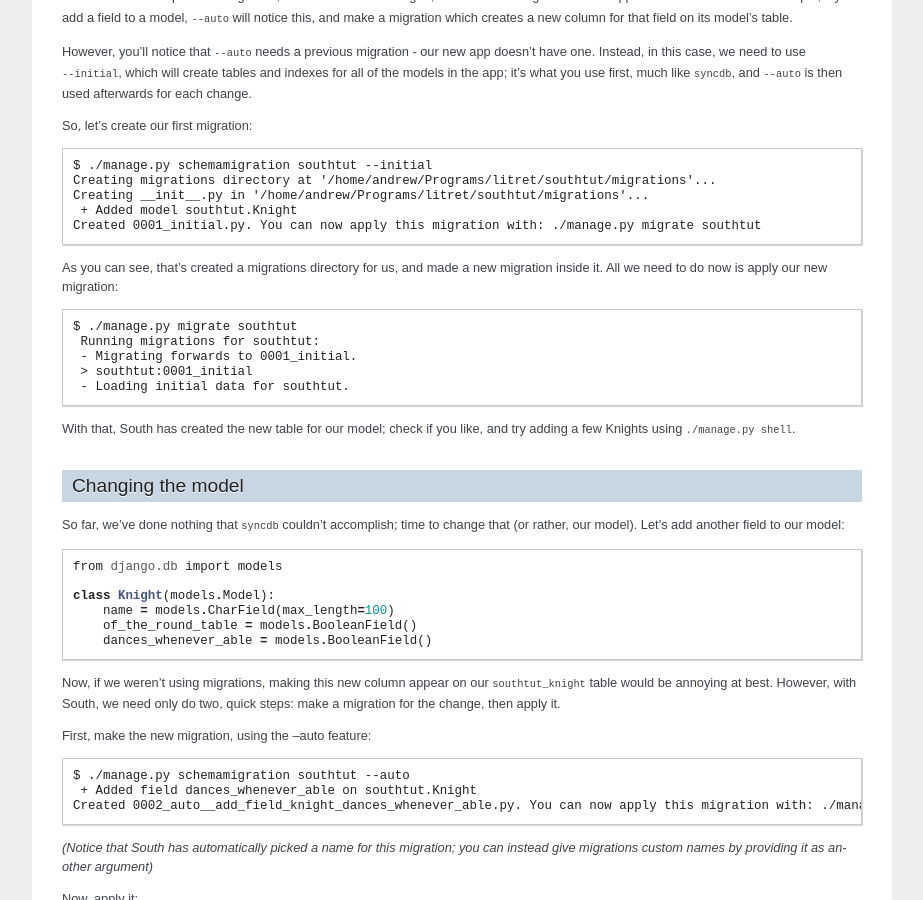
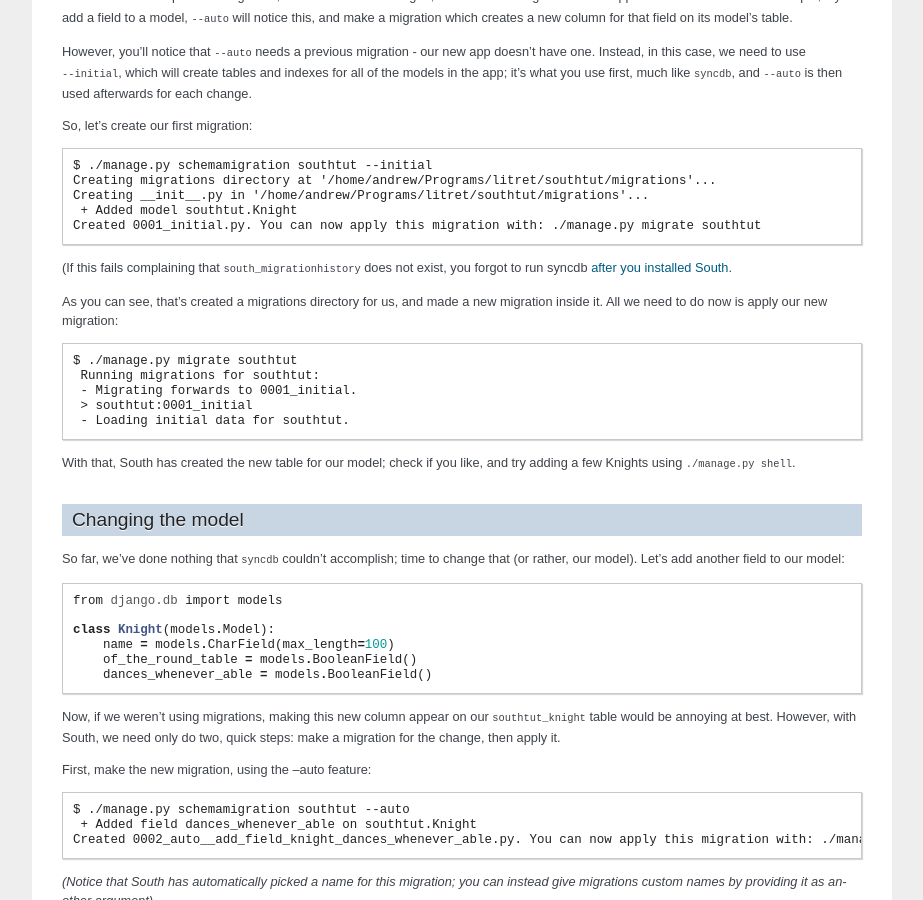
Before and after one commit to matthiask/south, a Sphinx documentation site: the page built from docs/tutorial/part1.rst, in a window 1280 px wide and 900 px high, scrolled down 842 px. Shown: the whole window, without its empty margins (198-1121 px from the left). Built offline with Sphinx 7.4.7, drawn with Linux system fonts in a browser that asks for light colours.

Commit message:
Another small note

```diff
--- a/docs/tutorial/part1.rst
+++ b/docs/tutorial/part1.rst
@@ -71,6 +71,9 @@ So, let's create our first migration::
   + Added model southtut.Knight
  Created 0001_initial.py. You can now apply this migration with: ./manage.py migrate southtut
 
+(If this fails complaining that ``south_migrationhistory`` does not exist, you
+forgot to run syncdb :ref:`after you installed South <installation-configure>`.
+
 As you can see, that's created a migrations directory for us, and made a new
 migration inside it. All we need to do now is apply our new migration::
 
```
